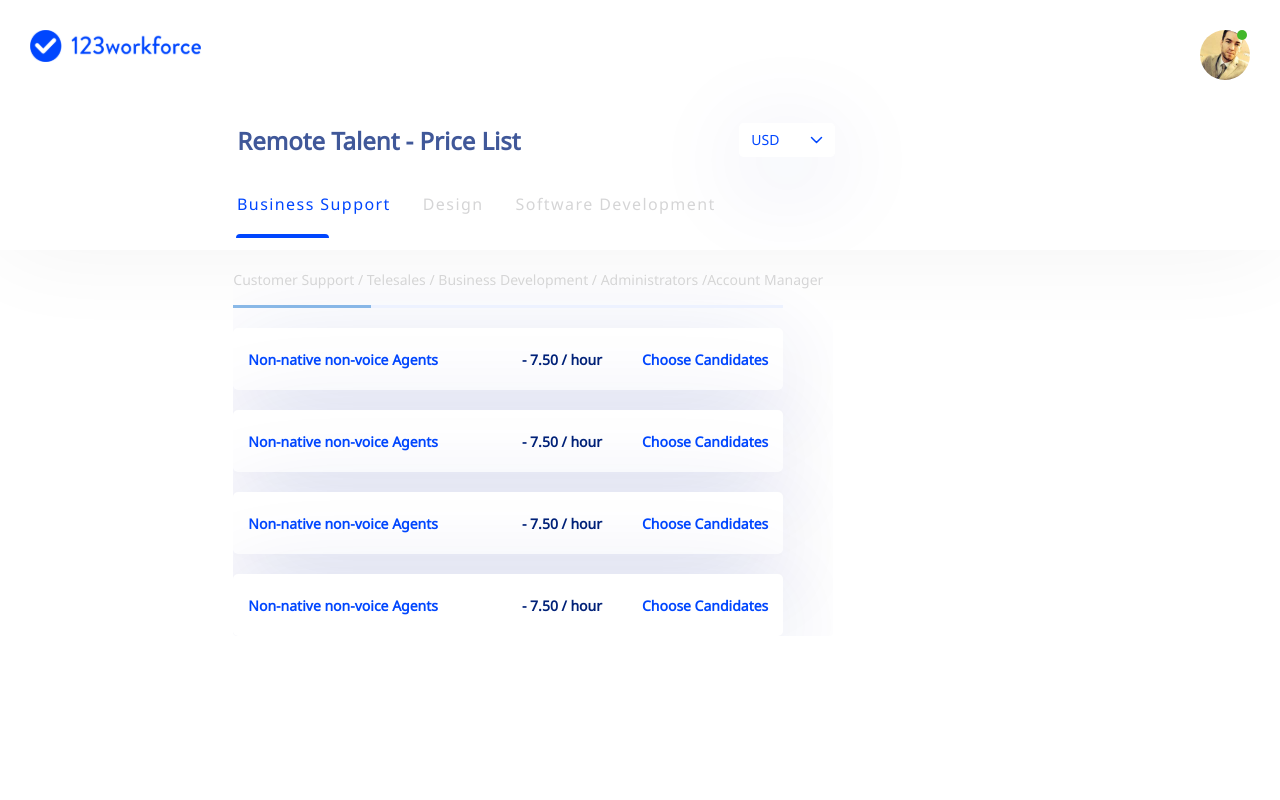
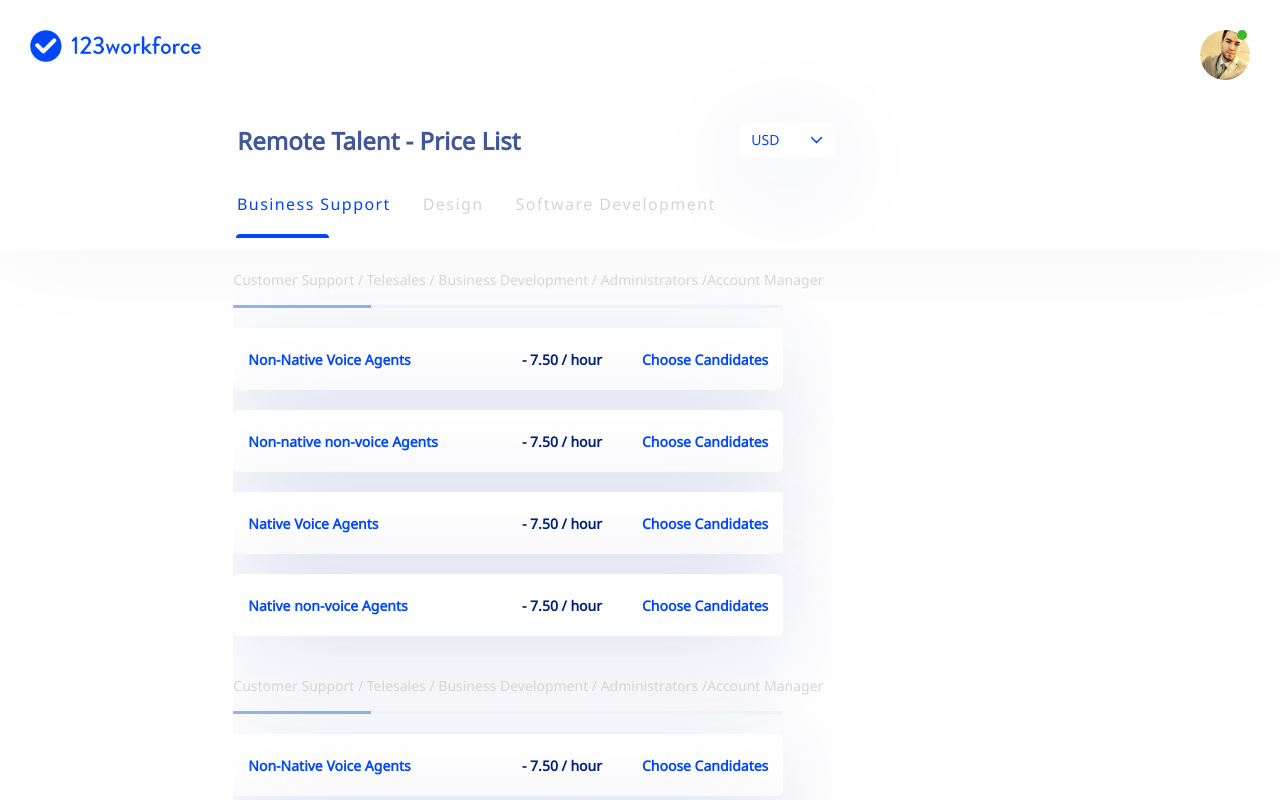
Before and after one commit to nishad-bdg/pricing-new, a Vue app: page / in a window 1280 px wide. Shown: the top 800 px of the page. Built offline with nearby package versions, Linux system fonts and the light colour scheme.

Commit message:
new logo added

```diff
--- a/src/App.vue
+++ b/src/App.vue
@@ -29,7 +29,7 @@ export default {
       description: [
         {
           id: 1,
-          title: "Non-native non-voice Agents",
+          title: "Non-Native Voice Agents",
           rate: 7.5,
           frequency: "/ hour"
         },
@@ -41,13 +41,13 @@ export default {
         },
         {
           id: 3,
-          title: "Non-native non-voice Agents",
+          title: "Native Voice Agents",
           rate: 7.5,
           frequency: "/ hour"
         },
         {
           id: 4,
-          title: "Non-native non-voice Agents",
+          title: "Native non-voice Agents",
           rate: 7.5,
           frequency: "/ hour"
         },
--- a/src/components/AppBody.vue
+++ b/src/components/AppBody.vue
@@ -15,6 +15,8 @@
           <v-card class="pa-sm-2 pa-2" flat color="transparent">
             <v-tabs-items v-model="tab" style="background: transparent">
               <v-tab-item>
+                <div class="d-flex flex-column">
+                  <div v-for="i in 2" :key="i" class="mb-10">
                     <div class="breadcrumb ml-sm-0 ml-1">
                       {{ currentTab.breadcrumb }}
                     </div>
@@ -39,7 +41,6 @@
                     </span> -->
                       </div>
 
-
                       <div class="d-flex flex-lg-row-reverse flex-row">
                         <div
                           class="card-title d-lg-flex d-md-none d-sm-none d-none"
@@ -60,6 +61,8 @@
                             >
                               <img src="../assets/images/eye.svg" alt="" />
                             </a>
+                          </div>
+                        </div>
                       </div>
                     </div>
                   </div>
@@ -161,7 +164,7 @@ export default {
         font-size: 12px;
       }
 
-      @media screen and (max-width: 374px){
+      @media screen and (max-width: 374px) {
         font-size: 10px;
       }
 
--- a/src/components/AppNavbar.vue
+++ b/src/components/AppNavbar.vue
@@ -2,8 +2,8 @@
   <v-container fluid ma-0 pa-0>
     <div class="app-navbar" id="app-navbar-custom">
       <div class="logo-container">
-        <div class="align-center">
-          <img src="../assets/images/logo.svg" alt="Logo" />
+        <div class="logo">
+          <img src="../assets/images/logo.png" alt="Logo" />
         </div>
         <!-- profile pic -->
         <div class="avatar">
@@ -127,7 +127,7 @@ export default {
   min-height: 250px;
   padding: 30px;
 
-  .app-tabs{
+  .app-tabs {
     margin-top: 33px;
   }
 
@@ -148,11 +148,14 @@ export default {
     margin-left: 37px;
   }
 
-
   .logo-container {
     display: flex;
     flex-direction: row;
     justify-content: space-between;
+    .logo img {
+      width: 171px;
+      height: 32px;
+    }
   }
   .header-container {
     margin-top: 36px;
```
Also changed, not shown: src/assets/images/logo.png (added). Lines whose indentation alone changed are shown as unchanged.
